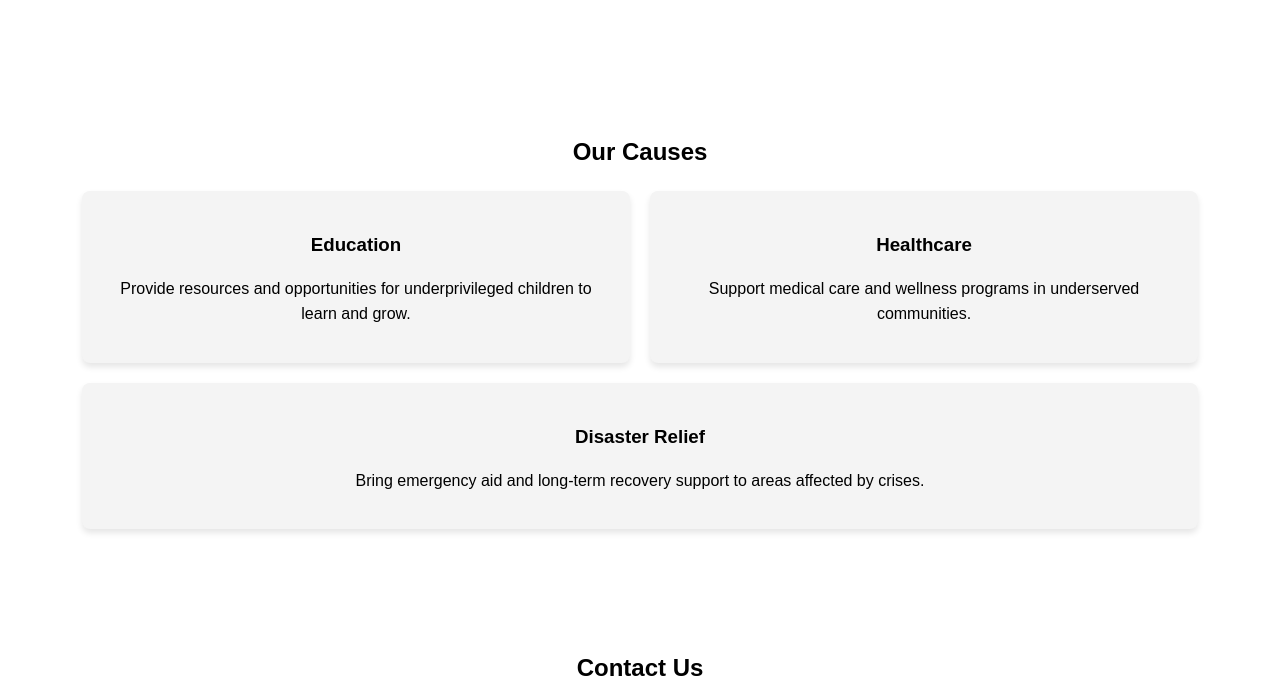
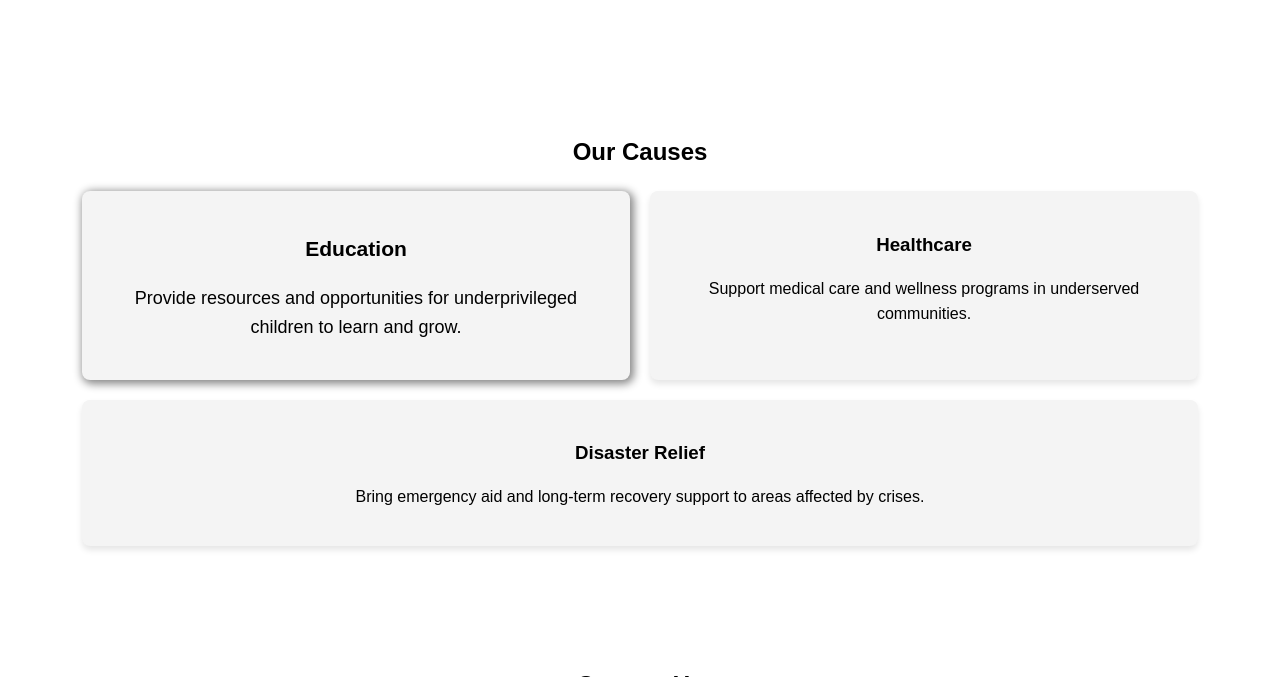
Before and after one commit to deep2234/KindDONOR_new, a plain HTML site: page codee.html in a window 1280 px wide. In both pictures the pointer is over the element 356 px from the left and 1374 px from the top of the page. Shown: the part 1097-1774 px from the top of the page. Drawn offline with Linux system fonts and the light colour scheme.

Commit message:
add hover effect

```diff
--- a/styles.css
+++ b/styles.css
@@ -368,3 +368,9 @@ footer {
     padding: 10px;
     margin-top: 20px;
 }
+
+.cause:hover {
+    box-shadow: 2px 2px 8px 2px #888888;
+    transition: font-size 0.3s;
+    font-size: large;
+}
```
